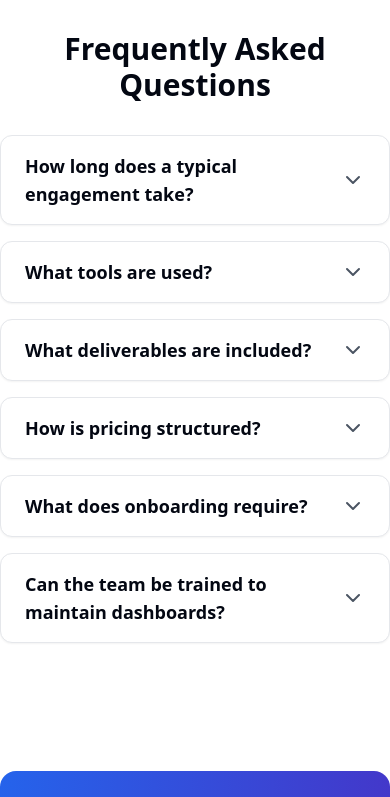
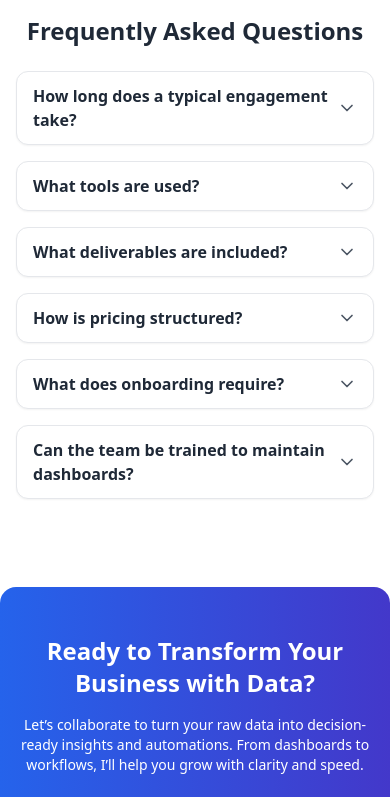
Before and after one commit to kartik-7877/statixgrowth-site, a Next.js app: page /about in a window 390 px wide. Shown: the part 5500-6297 px from the top of the page. Built offline with nearby package versions, Linux system fonts and the light colour scheme.

Commit message:
Made About page responsive + unified font style

```diff
--- a/components/AboutFAQ.js
+++ b/components/AboutFAQ.js
@@ -2,13 +2,9 @@ import React, { useState } from "react";
 import { motion, AnimatePresence } from "framer-motion";
 import { ChevronDown } from "lucide-react";
 
-// Staggered list variants
 const listContainer = {
   hidden: { opacity: 0 },
-  show: {
-    opacity: 1,
-    transition: { staggerChildren: 0.2 },
-  },
+  show: { opacity: 1, transition: { staggerChildren: 0.2 } },
 };
 
 const listItem = {
@@ -54,8 +50,10 @@ export default function AboutFAQ() {
   const toggleFAQ = (index) => setActiveIndex(activeIndex === index ? null : index);
 
   return (
-    <section className="py-16 max-w-4xl mx-auto">
-      <h2 className="text-3xl font-bold mb-8 text-center">Frequently Asked Questions</h2>
+    <section className="py-12 sm:py-16 max-w-4xl mx-auto px-4 sm:px-6 font-sans text-gray-800">
+      <h2 className="text-2xl sm:text-3xl font-bold mb-6 sm:mb-8 text-center">
+        Frequently Asked Questions
+      </h2>
 
       <motion.div
         variants={listContainer}
@@ -73,12 +71,16 @@ export default function AboutFAQ() {
               className="border rounded-xl shadow-sm bg-white overflow-hidden"
             >
               <button
-                className="w-full flex justify-between items-center px-6 py-4 text-left font-semibold text-lg hover:bg-gray-50 transition"
+                className="w-full flex justify-between items-center px-4 sm:px-6 py-3 sm:py-4 text-left font-semibold text-base sm:text-lg hover:bg-gray-50 transition"
                 onClick={() => toggleFAQ(index)}
               >
                 {faq.question}
-                <motion.div initial={false} animate={{ rotate: isActive ? 180 : 0 }} transition={{ duration: 0.3 }}>
-                  <ChevronDown className="w-6 h-6 text-gray-600" />
+                <motion.div
+                  initial={false}
+                  animate={{ rotate: isActive ? 180 : 0 }}
+                  transition={{ duration: 0.3 }}
+                >
+                  <ChevronDown className="w-5 h-5 sm:w-6 sm:h-6 text-gray-600" />
                 </motion.div>
               </button>
 
@@ -90,7 +92,7 @@ export default function AboutFAQ() {
                     animate={{ opacity: 1, height: "auto" }}
                     exit={{ opacity: 0, height: 0 }}
                     transition={{ duration: 0.4, ease: "easeInOut" }}
-                    className="px-6 pb-4 text-gray-700"
+                    className="px-4 sm:px-6 pb-3 sm:pb-4 text-sm sm:text-base text-gray-700"
                   >
                     <p>{faq.answer}</p>
                   </motion.div>
--- a/components/AboutFinalCTA.js
+++ b/components/AboutFinalCTA.js
@@ -8,13 +8,13 @@ const fadeInUp = {
 
 export default function AboutFinalCTA() {
   return (
-    <section className="py-16 bg-gradient-to-r from-blue-600 to-indigo-700 text-white text-center rounded-2xl shadow-xl hover:shadow-2xl transition max-w-5xl mx-auto mt-16 mb-16">
+    <section className="py-12 sm:py-16 bg-gradient-to-r from-blue-600 to-indigo-700 text-white text-center rounded-2xl shadow-xl hover:shadow-2xl transition max-w-5xl mx-auto mt-10 sm:mt-12 mb-12 sm:mb-16 px-4 sm:px-6 font-sans">
       <motion.h2
         variants={fadeInUp}
         initial="hidden"
         whileInView="show"
         viewport={{ once: true }}
-        className="text-3xl font-extrabold mb-6"
+        className="text-2xl sm:text-3xl font-extrabold mb-4 sm:mb-6"
       >
         Ready to Transform Your Business with Data?
       </motion.h2>
@@ -24,7 +24,7 @@ export default function AboutFinalCTA() {
         initial="hidden"
         whileInView="show"
         viewport={{ once: true }}
-        className="text-lg mb-8 max-w-2xl mx-auto"
+        className="text-sm sm:text-lg mb-6 sm:mb-8 max-w-2xl mx-auto"
       >
         Let’s collaborate to turn your raw data into decision-ready insights and automations.
         From dashboards to workflows, I’ll help you grow with clarity and speed.
@@ -36,7 +36,7 @@ export default function AboutFinalCTA() {
         initial="hidden"
         whileInView="show"
         viewport={{ once: true }}
-        className="inline-block bg-white text-blue-700 font-semibold px-8 py-3 rounded-full shadow-lg hover:shadow-xl hover:scale-105 transform transition"
+        className="inline-block bg-white text-blue-700 font-semibold px-6 sm:px-8 py-2.5 sm:py-3 rounded-full shadow-lg hover:shadow-xl hover:scale-105 transform transition text-sm sm:text-base"
       >
         Get in Touch
       </motion.a>
```
